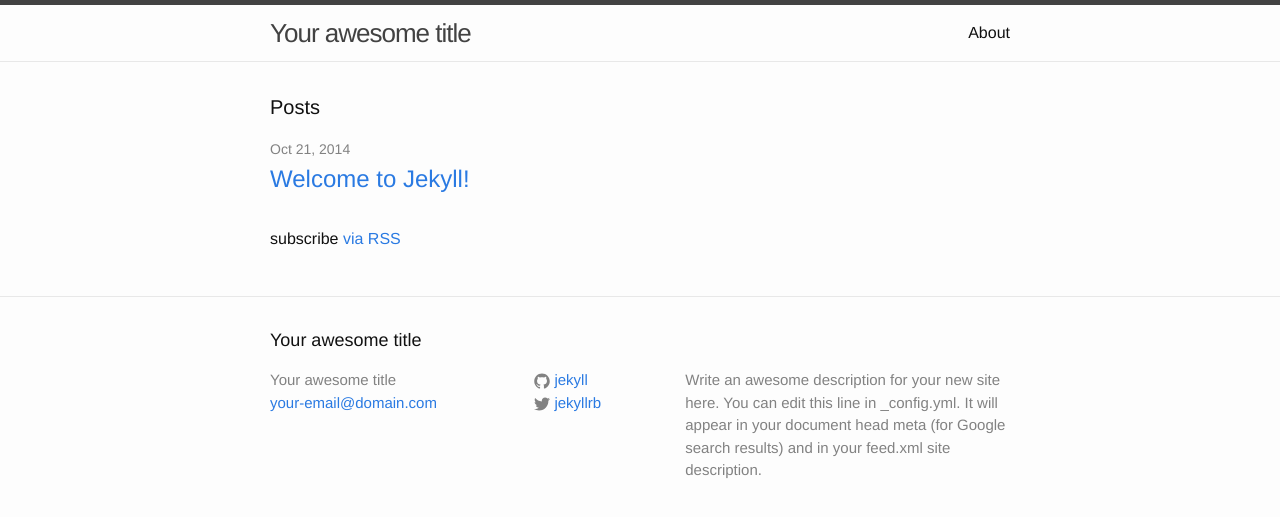
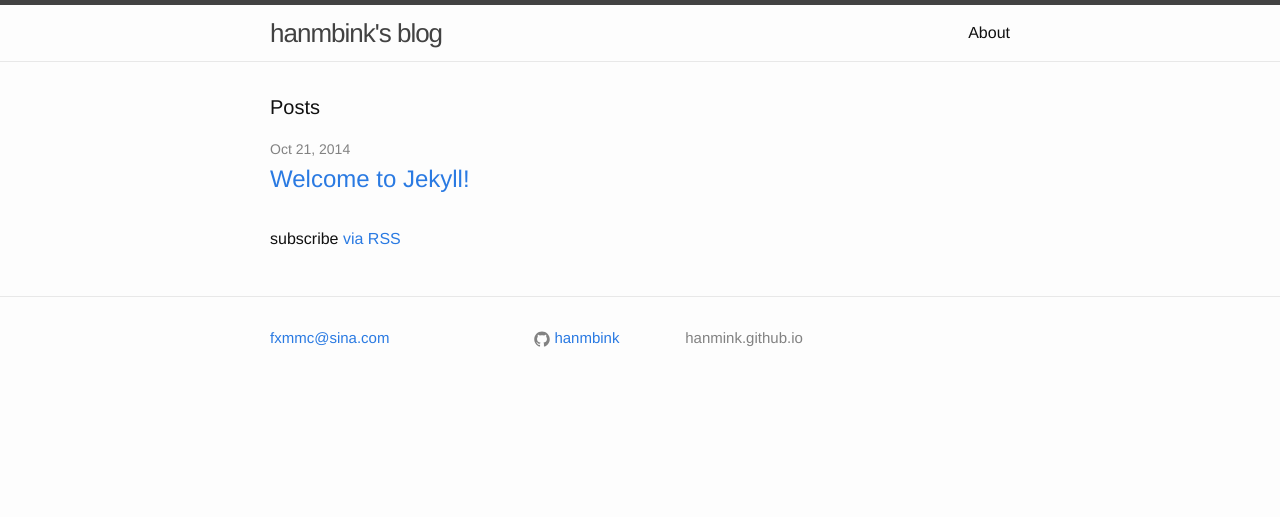
Before and after one commit to binkwang/hanmbink.github.io, a Jekyll site: the page built from index.html, in a window 1280 px wide. Shown: the top 517 px of the page. Built offline with Jekyll 4.4.1, drawn with Linux system fonts in a browser that asks for light colours.

Commit message:
modify footer.html and _config.yml

```diff
--- a/_config.yml
+++ b/_config.yml
@@ -1,14 +1,12 @@
 # Site settings
-title: Your awesome title
-email: your-email@domain.com
+title: hanmbink's blog
+email: fxmmc@sina.com
 description: > # this means to ignore newlines until "baseurl:"
-  Write an awesome description for your new site here. You can edit this
-  line in _config.yml. It will appear in your document head meta (for
-  Google search results) and in your feed.xml site description.
+  hanmink.github.io
 baseurl: "" # the subpath of your site, e.g. /blog/
-url: "http://yourdomain.com" # the base hostname & protocol for your site
-twitter_username: jekyllrb
-github_username:  jekyll
+url: "http://hanmbink.github.io" # the base hostname & protocol for your site
+twitter_username:
+github_username:  hanmbink
 
 # Build settings
 markdown: kramdown
--- a/_includes/footer.html
+++ b/_includes/footer.html
@@ -2,12 +2,13 @@
 
   <div class="wrapper">
 
-    <h2 class="footer-heading">{{ site.title }}</h2>
+    <!--
+         <h2 class="footer-heading">{{ site.title }}</h2>
+    -->
 
     <div class="footer-col-wrapper">
       <div class="footer-col  footer-col-1">
         <ul class="contact-list">
-          <li>{{ site.title }}</li>
           <li><a href="mailto:{{ site.email }}">{{ site.email }}</a></li>
         </ul>
       </div>
@@ -27,21 +28,6 @@
             </a>
           </li>
           {% endif %}
-
-          {% if site.twitter_username %}
-          <li>
-            <a href="https://twitter.com/{{ site.twitter_username }}">
-              <span class="icon  icon--twitter">
-                <svg viewBox="0 0 16 16">
-                  <path fill="#828282" d="M15.969,3.058c-0.586,0.26-1.217,0.436-1.878,0.515c0.675-0.405,1.194-1.045,1.438-1.809
-                  c-0.632,0.375-1.332,0.647-2.076,0.793c-0.596-0.636-1.446-1.033-2.387-1.033c-1.806,0-3.27,1.464-3.27,3.27 c0,0.256,0.029,0.506,0.085,0.745C5.163,5.404,2.753,4.102,1.14,2.124C0.859,2.607,0.698,3.168,0.698,3.767 c0,1.134,0.577,2.135,1.455,2.722C1.616,6.472,1.112,6.325,0.671,6.08c0,0.014,0,0.027,0,0.041c0,1.584,1.127,2.906,2.623,3.206 C3.02,9.402,2.731,9.442,2.433,9.442c-0.211,0-0.416-0.021-0.615-0.059c0.416,1.299,1.624,2.245,3.055,2.271 c-1.119,0.877-2.529,1.4-4.061,1.4c-0.264,0-0.524-0.015-0.78-0.046c1.447,0.928,3.166,1.469,5.013,1.469 c6.015,0,9.304-4.983,9.304-9.304c0-0.142-0.003-0.283-0.009-0.423C14.976,4.29,15.531,3.714,15.969,3.058z"/>
-                </svg>
-              </span>
-
-              <span class="username">{{ site.twitter_username }}</span>
-            </a>
-          </li>
-          {% endif %}
         </ul>
       </div>
 
```
